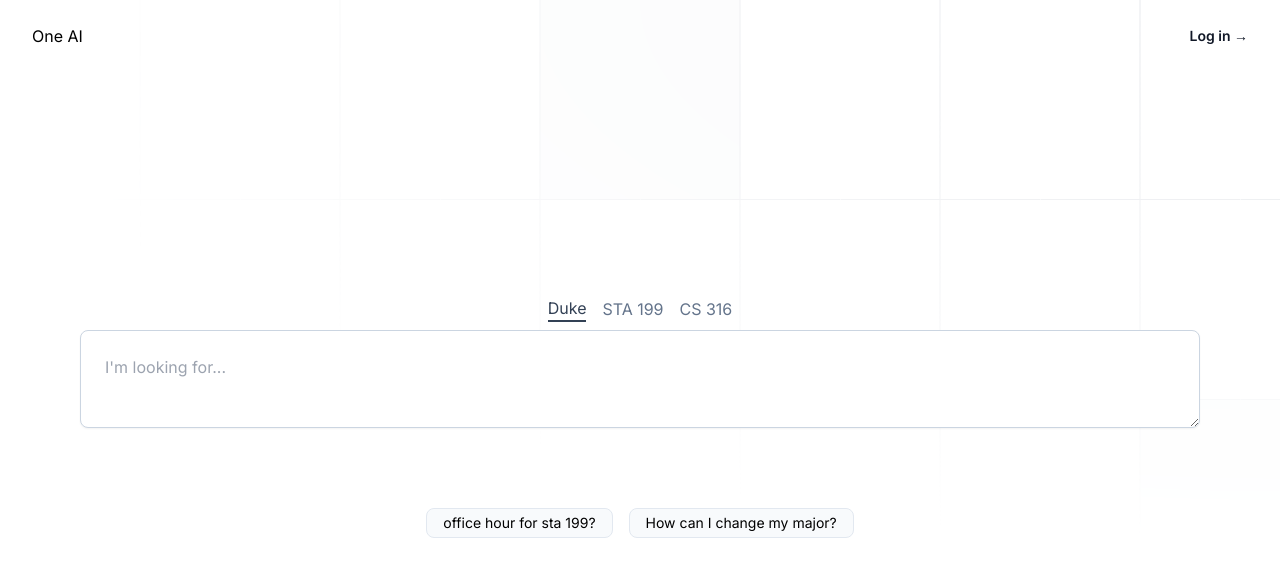
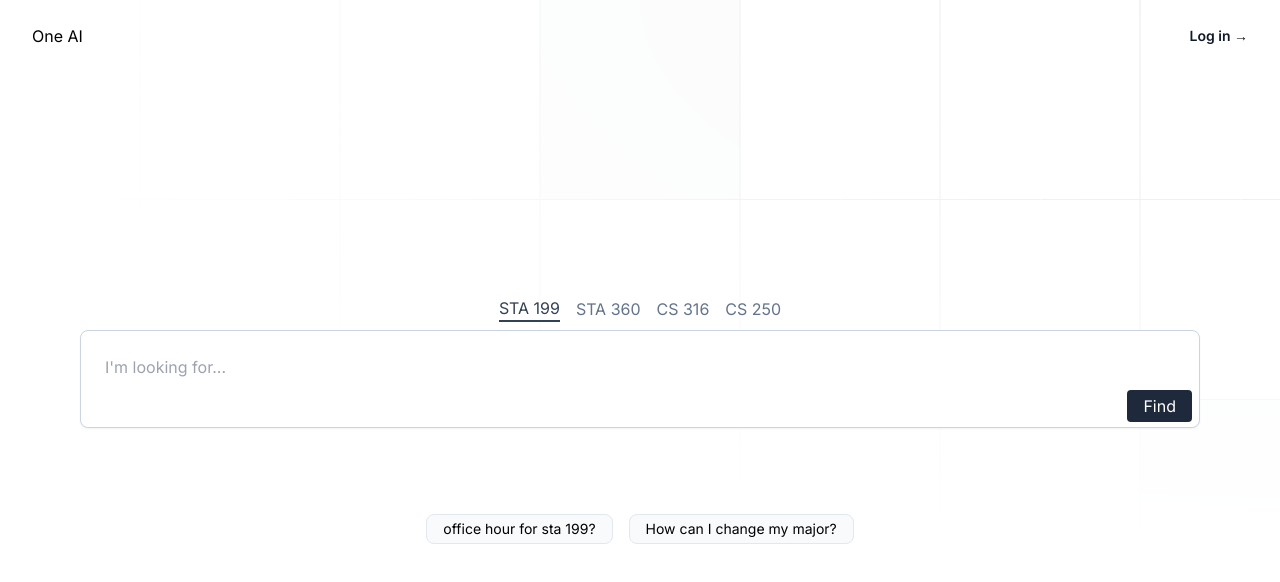
Before and after one commit to coffeewithone/oneai, a Next.js app: page / in a window 1280 px wide. Shown: the top 582 px of the page. Built offline with nearby package versions, Linux system fonts and the light colour scheme.

Commit message:
stable release

```diff
--- a/app/api/generate/route.ts
+++ b/app/api/generate/route.ts
@@ -17,7 +17,7 @@ export async function POST(req: Request): Promise<Response> {
 
   const payload: OpenAIStreamPayload = {
     model: "gpt-3.5-turbo",
-    messages: [{ role: "user", content: prompt }],
+    messages: [{ role: "user", content: `Always answer in markdown format and make the answer concise ${prompt}` }],
     temperature: 0.7,
     top_p: 1,
     frequency_penalty: 0,
--- a/app/page.tsx
+++ b/app/page.tsx
@@ -11,7 +11,10 @@ export default function Home() {
   const [generatedContent, setGeneratedContent] = useState("");
 
   const handleSubmit = async (
-    e?: React.KeyboardEvent<HTMLElement> | React.MouseEvent<HTMLButtonElement, MouseEvent>,
+    e?:
+      | React.KeyboardEvent<HTMLElement>
+      | React.MouseEvent<HTMLButtonElement, MouseEvent>
+      | React.TouchEvent<HTMLButtonElement>,
     newSearchQuery?: string
   ) => {
     e?.preventDefault();
@@ -122,13 +125,14 @@ export default function Home() {
 
         <div className="w-full justify-center flex flex-col items-center pt-60 px-20">
           <div className="flex justify-center items-center mb-2 gap-4">
-            <button className="text-slate-700 border-b-2 border-slate-700">Duke</button>
-            <button className="text-slate-500">STA 199</button>
+            <button className="text-slate-700 border-b-2 border-slate-700">STA 199</button>
+            <button className="text-slate-500">STA 360</button>
             <button className="text-slate-500">CS 316</button>
+            <button className="text-slate-500">CS 250</button>
           </div>
-
+          <div className="relative w-full">
             <textarea
-            className="p-6 overflow-auto rounded-lg border shadow-sm border-slate-300 w-full focus:outline-none focus:ring-1 focus:ring-slate-300"
+              className="resize-none p-6 overflow-auto rounded-lg border shadow-sm border-slate-300 w-full focus:outline-none focus:ring-1 focus:ring-slate-300"
               placeholder="I'm looking for..."
               value={searchQuery}
               onChange={(e) => setSearchQuery(e.target.value)}
@@ -138,6 +142,13 @@ export default function Home() {
                 }
               }}
             />
+            <button
+              className="absolute bottom-2 right-1 bg-slate-800 hover:bg-slate-700 text-white  py-1 px-4 mx-1 my-1 rounded"
+              onClick={(e) => handleSubmit(e)}
+            >
+              Find
+            </button>
+          </div>
         </div>
         <div className="px-20 py-5 overflow-auto  w-full text-left ">
           <ReactMarkdown
@@ -243,12 +254,22 @@ export default function Home() {
               setSearchQuery(newQuery);
               handleSubmit(e, newQuery);
             }}
+            onTouchEnd={(e) => {
+              const newQuery = " office hour for sta 199?";
+              setSearchQuery(newQuery);
+              handleSubmit(e, newQuery);
+            }}
           >
             office hour for sta 199?
           </button>
           <button
             className="btn bg-slate-50 hover:bg-slate-200 rounded-lg px-4 py-1 mx-2 border-slate-200 border"
             onClick={(e) => {
+              const newQuery = "How can I change my major?  ";
+              setSearchQuery(newQuery);
+              handleSubmit(e, newQuery);
+            }}
+            onTouchEnd={(e) => {
               const newQuery = "How can I change my major?";
               setSearchQuery(newQuery);
               handleSubmit(e, newQuery);
```
Lines whose indentation alone changed are shown as unchanged.
